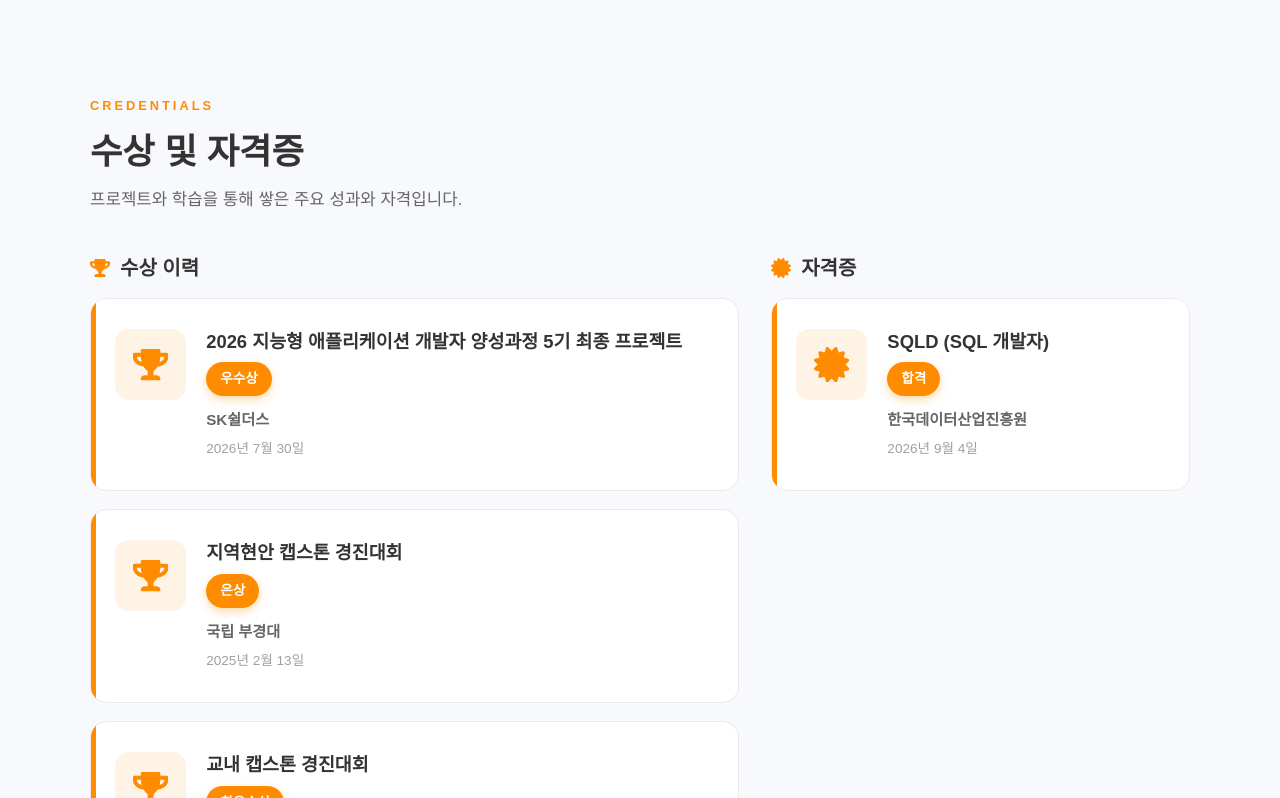
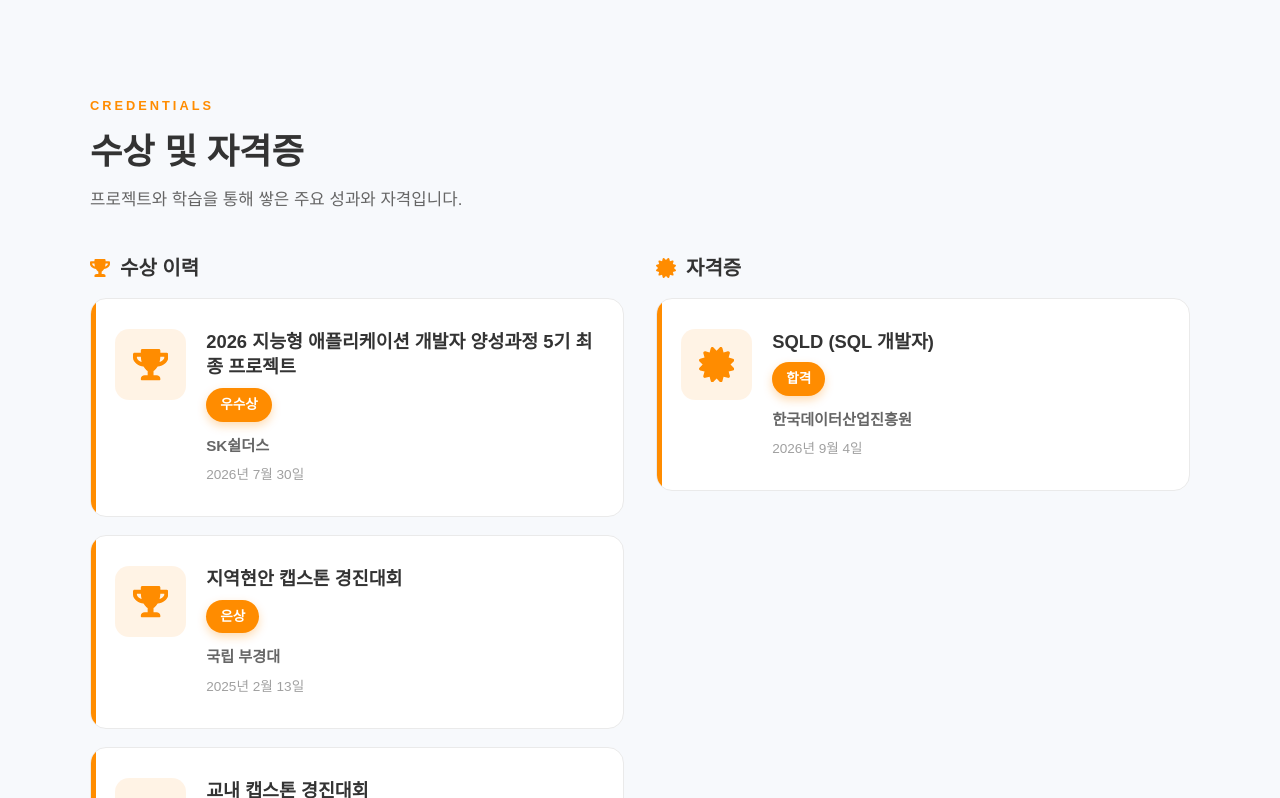
Before and after one commit to qudwnals/Portfoilo, a React (Vite) app: page / in a window 1280 px wide. Shown: the part 1801-2599 px from the top of the page. Built offline with nearby package versions, Linux system fonts and the light colour scheme; a web font is replaced by a local one.

Commit message:
수상 및 자격증 영역의 열 너비 통일

```diff
--- a/src/index.css
+++ b/src/index.css
@@ -630,7 +630,7 @@
 
 .credentials-grid {
   display: grid;
-  grid-template-columns: minmax(0, 1.55fr) minmax(280px, 1fr);
+  grid-template-columns: repeat(2, minmax(0, 1fr));
   gap: 32px;
   align-items: start;
 }
```
